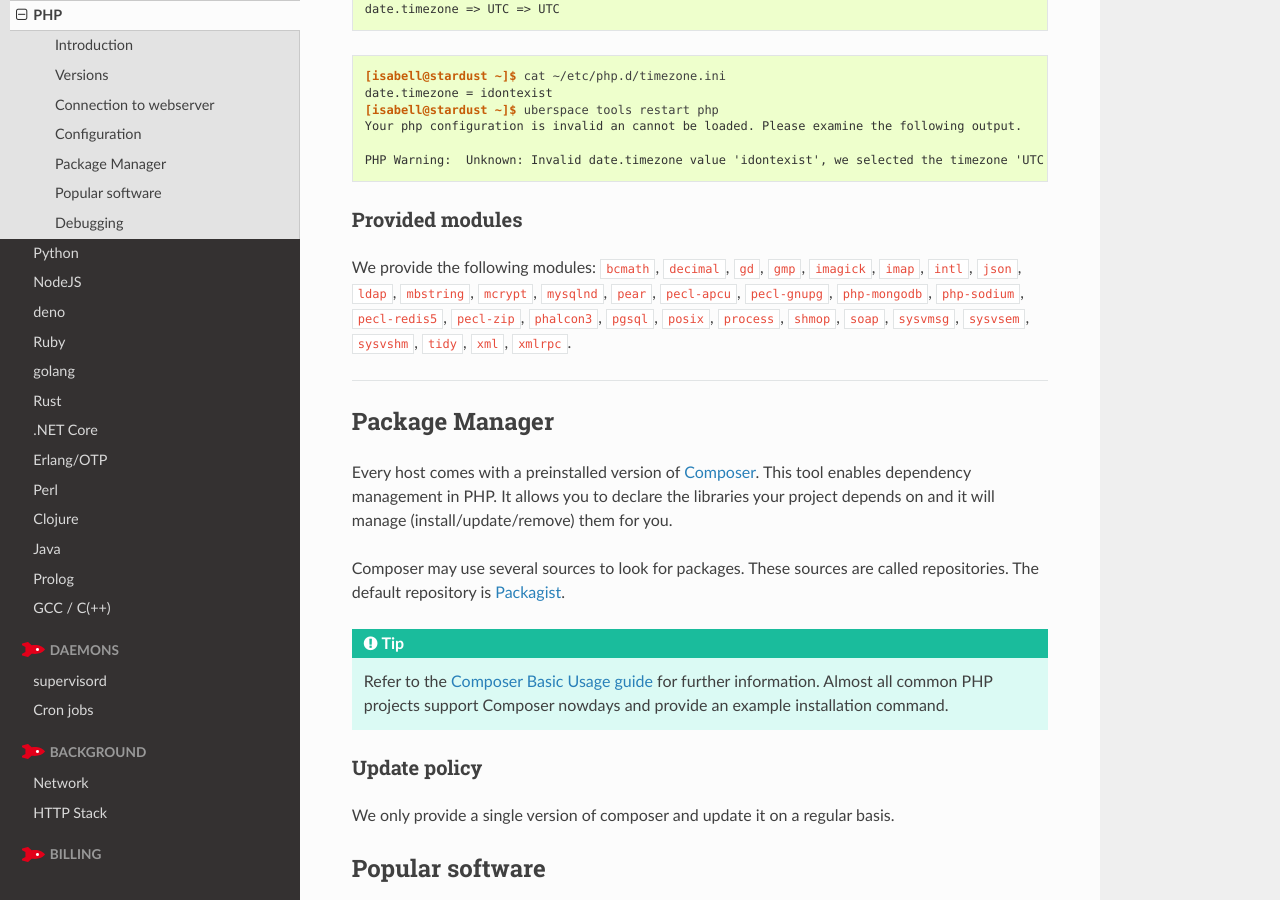
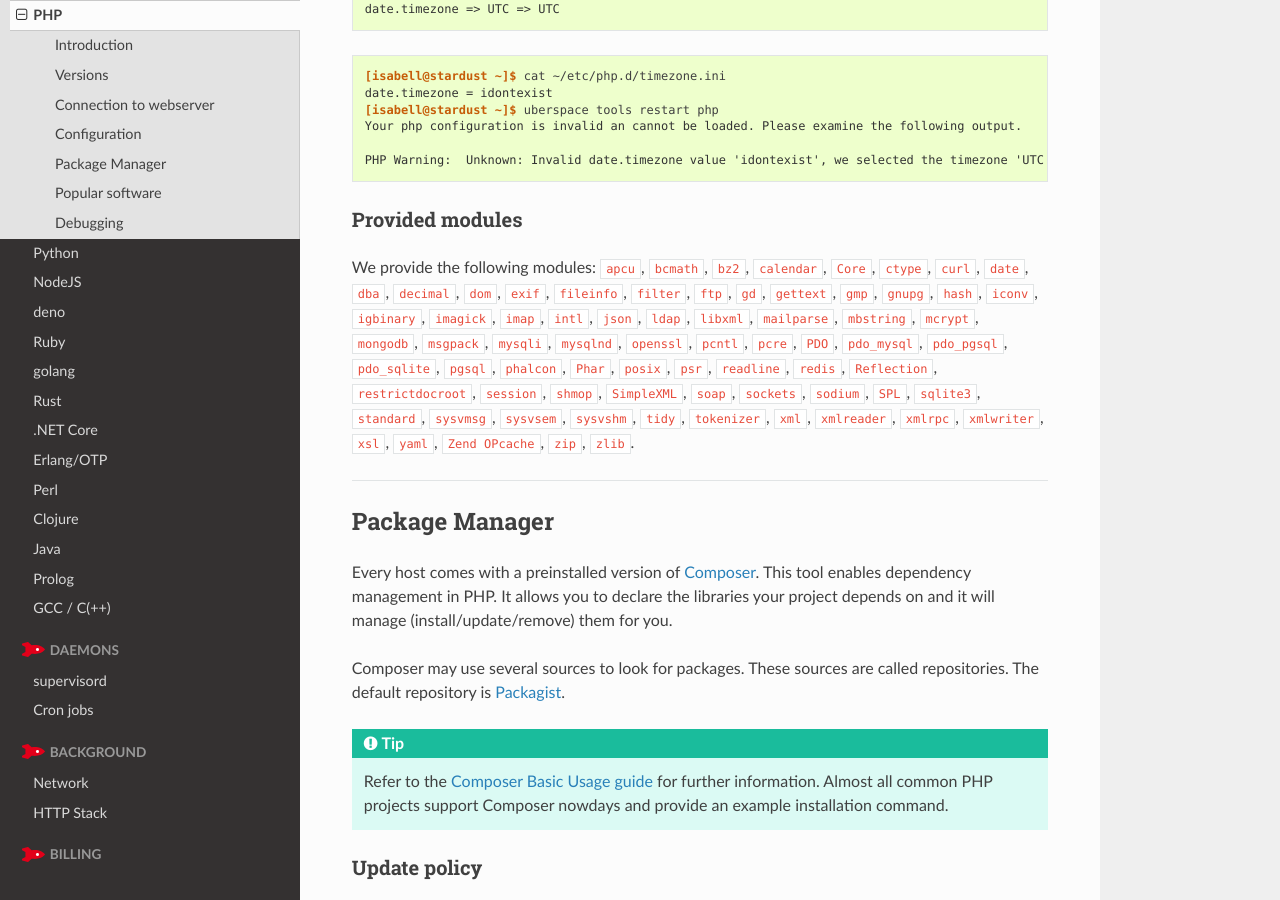
Before and after one commit to Uberspace/manual, a Sphinx documentation site: the page built from source/lang-php.rst, in a window 1280 px wide and 900 px high, scrolled down 3627 px. Built offline with Sphinx 7.4.7 and the Read the Docs theme 2.0.0, drawn with Linux system fonts in a browser that asks for light colours.

Commit message:
add all current php modules

```diff
--- a/source/lang-php.rst
+++ b/source/lang-php.rst
@@ -177,7 +177,7 @@
 Provided modules
 ----------------
 
-We provide the following modules: ``bcmath``, ``decimal``, ``gd``, ``gmp``, ``imagick``, ``imap``, ``intl``, ``json``, ``ldap``, ``mbstring``, ``mcrypt``, ``mysqlnd``, ``pear``, ``pecl-apcu``, ``pecl-gnupg``, ``php-mongodb``, ``php-sodium``, ``pecl-redis5``, ``pecl-zip``, ``phalcon3``, ``pgsql``, ``posix``, ``process``, ``shmop``, ``soap``, ``sysvmsg``, ``sysvsem``, ``sysvshm``, ``tidy``, ``xml``, ``xmlrpc``.
+We provide the following modules: ``apcu``, ``bcmath``, ``bz2``, ``calendar``, ``Core``, ``ctype``, ``curl``, ``date``, ``dba``, ``decimal``, ``dom``, ``exif``, ``fileinfo``, ``filter``, ``ftp``, ``gd``, ``gettext``, ``gmp``, ``gnupg``, ``hash``, ``iconv``, ``igbinary``, ``imagick``, ``imap``, ``intl``, ``json``, ``ldap``, ``libxml``, ``mailparse``, ``mbstring``, ``mcrypt``, ``mongodb``, ``msgpack``, ``mysqli``, ``mysqlnd``, ``openssl``, ``pcntl``, ``pcre``, ``PDO``, ``pdo_mysql``, ``pdo_pgsql``, ``pdo_sqlite``, ``pgsql``, ``phalcon``, ``Phar``, ``posix``, ``psr``, ``readline``, ``redis``, ``Reflection``, ``restrictdocroot``, ``session``, ``shmop``, ``SimpleXML``, ``soap``, ``sockets``, ``sodium``, ``SPL``, ``sqlite3``, ``standard``, ``sysvmsg``, ``sysvsem``, ``sysvshm``, ``tidy``, ``tokenizer``, ``xml``, ``xmlreader``, ``xmlrpc``, ``xmlwriter``, ``xsl``, ``yaml``, ``Zend OPcache``, ``zip``, ``zlib``.
 
 .. _php-popular-software:
 
```
